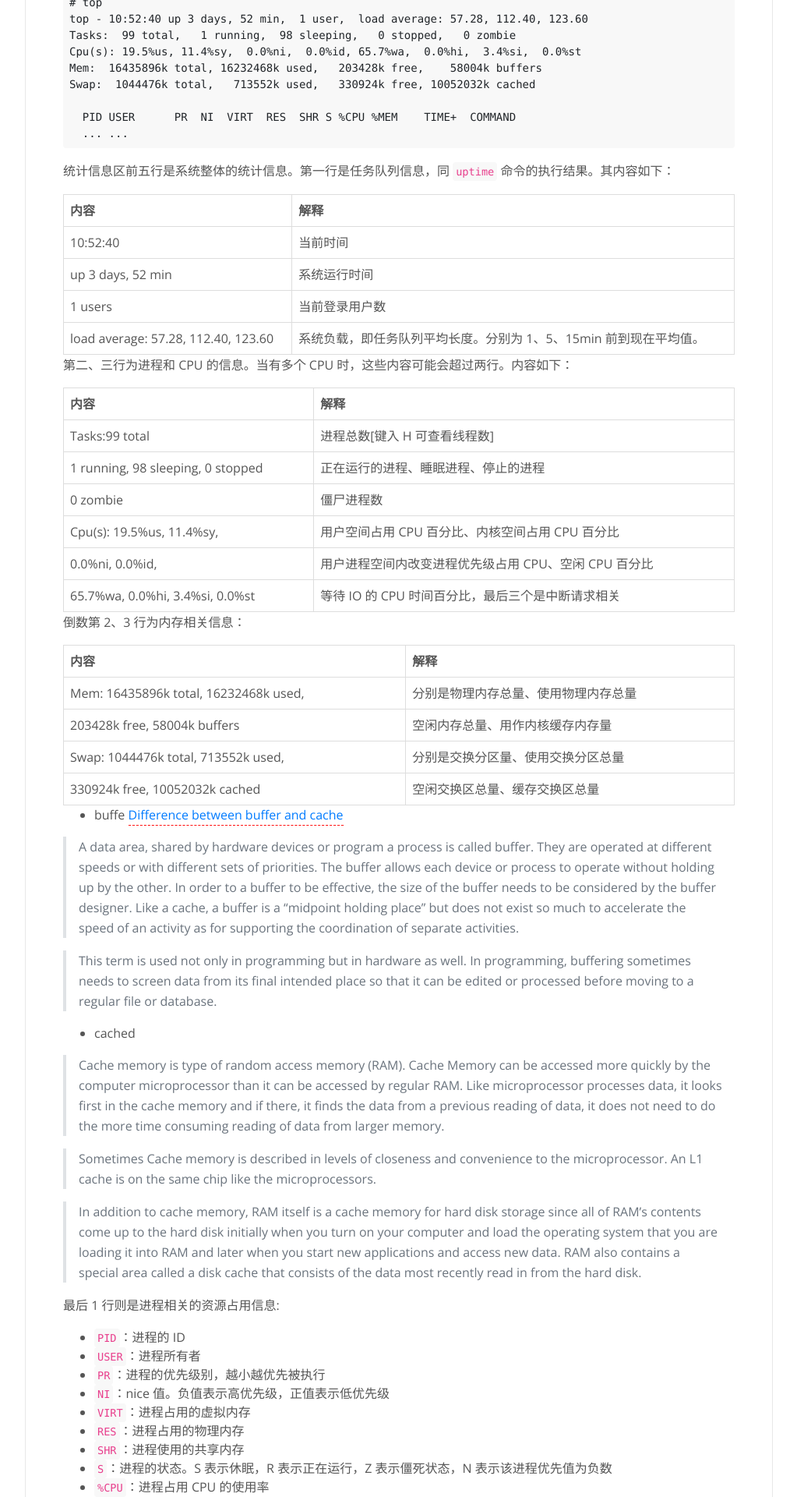
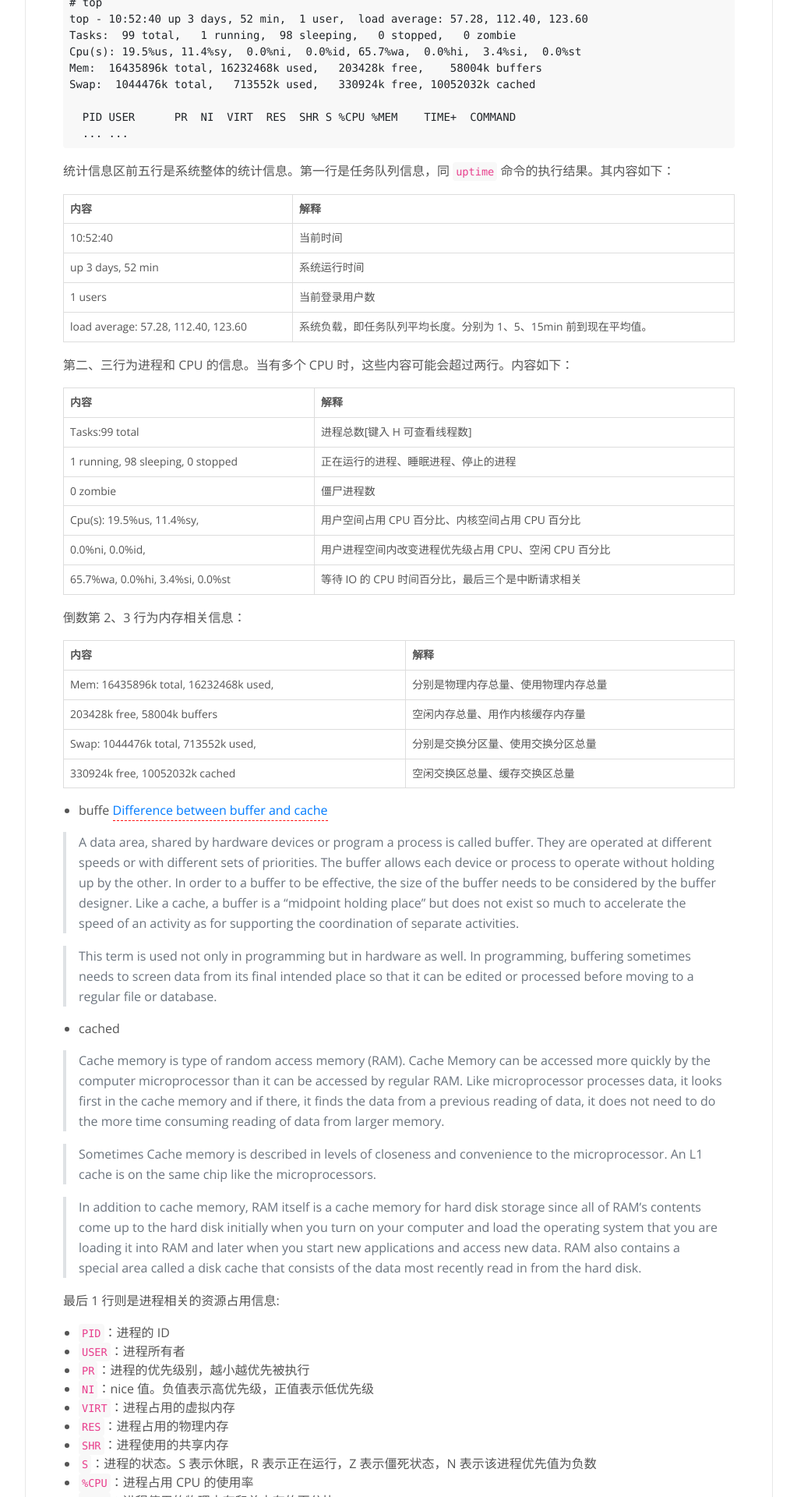
Before and after one commit to opskumu/opskumu.github.io, a Jekyll site: the page built from _posts/2013-06-07-top.md, in a window 1280 px wide. Shown: the part 337-2257 px from the top of the page at 78% size, without its empty margins (128-1151 px from the left). Built offline with Jekyll 4.4.1, drawn with Linux system fonts in a browser that asks for light colours.

Commit message:
update 格式

```diff
--- a/css/main.css
+++ b/css/main.css
@@ -155,6 +155,8 @@ a:hover {
 table {
   width: 100%;
   border-collapse: collapse;
+  margin-bottom: 16px;
+  font-size: 87%;
 }
 
 table, th, td {
@@ -188,3 +190,7 @@ pre {
 pre code {
     padding: 0 0;
 }
+
+ul, ol {
+    padding-left: 20px;
+}
```
